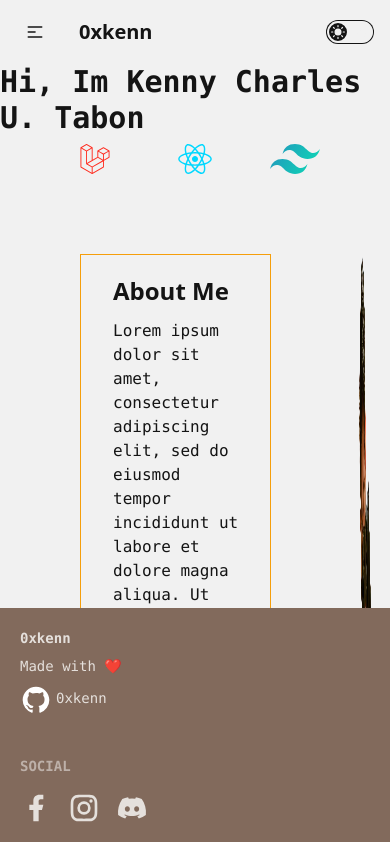
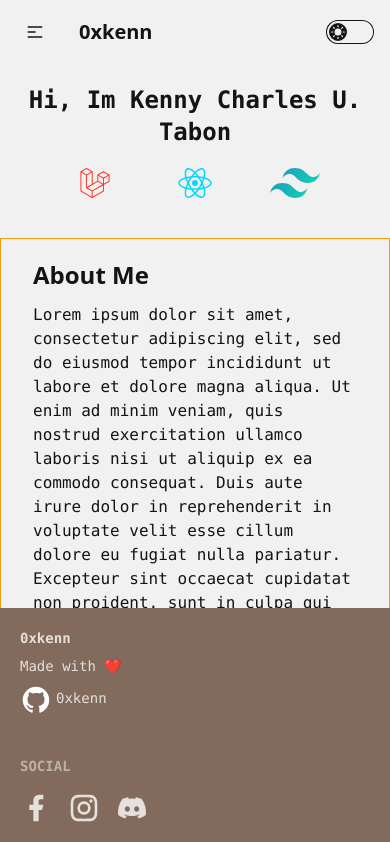
Before and after one commit to 0xkenn/my-portfolio, a React (Vite) app: page / in a window 390 px wide. Shown: the top 842 px of the page. Built offline with nearby package versions, Linux system fonts and the light colour scheme.

Commit message:
mobile view changes

```diff
--- a/src/App.jsx
+++ b/src/App.jsx
@@ -5,7 +5,7 @@ import AboutPage from "./Pages/AboutPage"
 const App = () => {
   return (
    <>
-     <AboutPage/>
+     <div className="h-screen"><AboutPage/></div>
    </>
   )
 }
--- a/src/layout/About.jsx
+++ b/src/layout/About.jsx
@@ -5,29 +5,27 @@ import AboutMe from '../components/AboutMe';
 const About = () => {
   return (
     <>
-      <div className="flex justify-center text-3xl font-extrabold font-mono">Hi, Im Kenny Charles U. Tabon </div>
-     <div className="flex justify-center mt-2"><Carousel/></div>
-    <div className="flex flex-row">
+      <div className="flex justify-center text-center text-2xl md:text-3xl font-extrabold font-mono mt-5 px-2 sm:overflow-scroll">
+        Hi, Im Kenny Charles U. Tabon
+      </div>
 
-        <div className="flex  basis-3/4 my-20 mx-20">
+      <div className="flex justify-center mt-5 px-2">
+        <Carousel />
+      </div>
 
-           <div className="flex flex-col border border-amber-500 p-5 dark:border ">
-              <AboutMe/>
-
-           </div>
-
+      <div className="flex  flex-col md:flex-row items-center mt-10 xl:mx-60 md:mx-5 sm:mx-5 space-y-10 md:space-y-0 md:space-x-10 lg:space-x-20">
+        {/* Column 1: AboutMe */}
+        <div className="flex flex-col w-full 2xl:w-full    md:w-1/2 lg:w-3/4 p-5 border border-amber-500 dark:border">
+          <AboutMe />
         </div>
 
-        {/* column 2 */}
-        <div className="flex basis-1/2 w-20">
-            <div className="flex mt-20 "><img src={Profile} alt="profile" /></div>
+        {/* Column 2: Profile Image */}
+        <div className="flex justify-center 2xl:w-full md:w-full lg:w-3/4  p-5">
+          <img src={Profile} alt="profile" className="w-full max-w-xs md:max-w-md lg:max-w-lg" />
         </div>
-    </div>
-
-
-
+      </div>
     </>
-  )
+  );
 }
 
-export default About
+export default About;
--- a/src/layout/Footer.jsx
+++ b/src/layout/Footer.jsx
@@ -1,7 +1,7 @@
 import github from '../assets/techstack/RiGithubFill.svg'
 const Footer = () => {
   return (
-    <footer className="absolute bottom-0 footer p-5 bg-neutral text-neutral-content">
+    <footer className="fixed bottom-0 footer p-5 bg-neutral text-neutral-content">
     <aside>
 
       <p className="font-bold font-mono">0xkenn</p>
```
